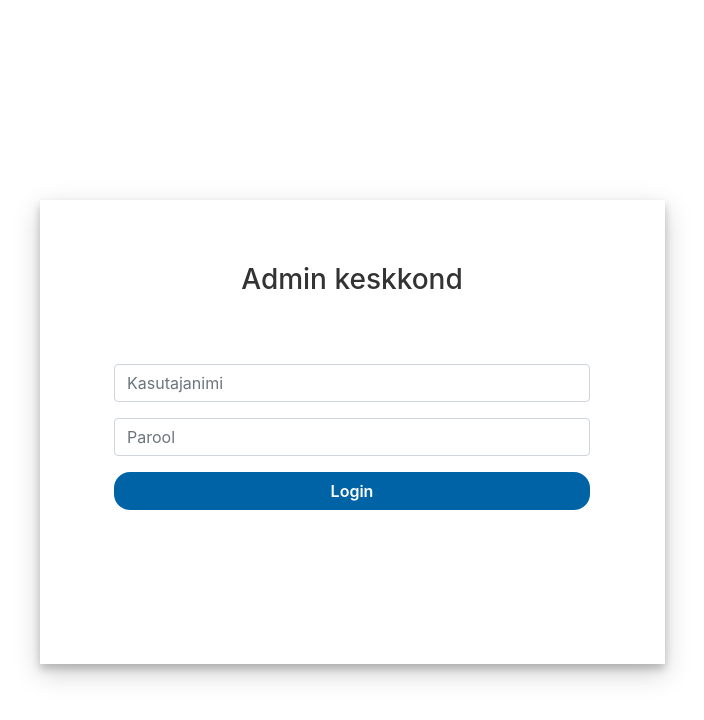
After one commit to HotStealer/aastategija2019, a PHP site: page /login.html in a window 1280 px wide. The commit adds this page. Shown: the top 720 px of the page, without its empty margins (288-992 px from the left). Run offline with PHP 8.4, Linux system fonts and the light colour scheme; a stand-in replaces the project's code that opens the database connection.

Commit message:
Lisati admin login võimalus ja täiendati kõiki file

```diff
--- /dev/null
+++ b/acts/logout.php
@@ -0,0 +1,4 @@
+<?php
+session_start();
+session_destroy();
+header('Location: ../admin.php');
--- /dev/null
+++ b/login.css
@@ -0,0 +1,29 @@
+.login-container{
+    margin-top: 25vh;
+    margin-bottom: 5%;
+}
+.login-form-1{
+    padding: 5%;
+    box-shadow: 0 5px 8px 0 rgba(0, 0, 0, 0.2), 0 9px 26px 0 rgba(0, 0, 0, 0.19);
+}
+.login-form-1 h3{
+    text-align: center;
+    color: #333;
+}
+.login-container form{
+    padding: 10%;
+}
+.btnSubmit
+{
+    width: 100%;
+    border-radius: 1rem;
+    padding: 1.5%;
+    border: none;
+    cursor: pointer;
+    background:#0063A6;
+}
+.login-form-1 .btnSubmit{
+    font-weight: 600;
+    color: #fff;
+    background-color: #0063A6;
+}
--- /dev/null
+++ b/login.html
@@ -0,0 +1,25 @@
+<head>
+    <meta charset="UTF-8">
+    <title>Admin keskkond</title>
+    <link rel="stylesheet" href="login.css" type="text/css">
+    <link rel="stylesheet" href="https://stackpath.bootstrapcdn.com/bootstrap/4.3.1/css/bootstrap.min.css" integrity="sha384-ggOyR0iXCbMQv3Xipma34MD+dH/1fQ784/j6cY/iJTQUOhcWr7x9JvoRxT2MZw1T" crossorigin="anonymous">
+    <link href="https://fonts.googleapis.com/css?family=Lato" rel="stylesheet">
+</head>
+<div class="center">
+    <div class="container login-container col-xs-12 col-sm-12">
+        <div class="col-lg-6  mx-auto login-form-1 ">
+            <h3>Admin keskkond</h3>
+            <form action="acts/login.php" method="get">
+                <div class="form-group">
+                    <input type="text" name="uname" class="form-control" placeholder="Kasutajanimi"/>
+                </div>
+                <div class="form-group">
+                    <input type="password" name="upass" class="form-control" placeholder="Parool"  />
+                </div>
+                <div class="form-group">
+                    <input type="submit" class="btnSubmit" value="Login" />
+                </div>
+            </form>
+        </div>
+    </div>
+</div>
```
Also changed, not shown: acts/login.php (added, +15 -0 lines), admin.php (added, +11 -0 lines), css.html (+7 -7 lines), db/db_fnk.php (added, +26 -0 lines), fnk.php (added, +8 -0 lines), html.html (+7 -7 lines), index.html (+7 -6 lines), kontakt.html (+10 -10 lines), style.css (+23 -7 lines), tutvustus.html (+7 -6 lines).
